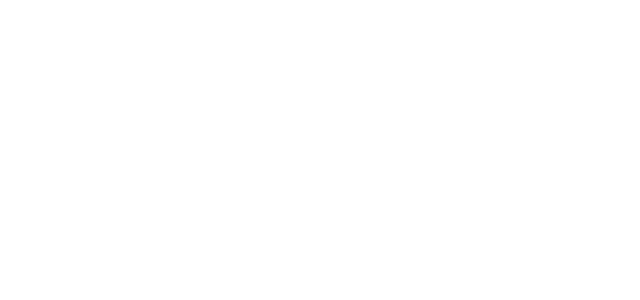
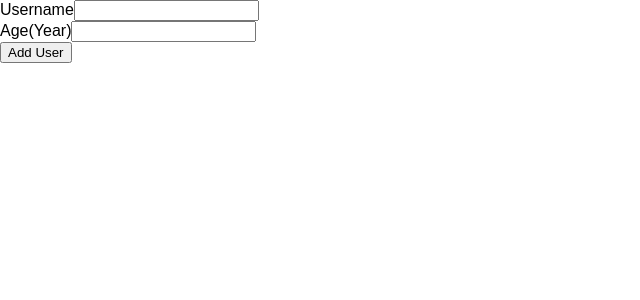
Before and after one commit to mdiserio23/react-first-app, a JavaScript app: page / in a window 1280 px wide. Shown: the top 300 px of the page, without its empty margins (0-640 px from the left). Built offline with nearby package versions, Linux system fonts and the light colour scheme; the HTML template or start-up script is replaced by a standard one.

Commit message:
first add users component

```diff
--- a/src/App.js
+++ b/src/App.js
@@ -1,7 +1,9 @@
+import AddUsers from "./components/AddUsers";
 
 function App() {
   return (
     <div >
+      <AddUsers/>
     </div>
   );
 }
--- /dev/null
+++ b/src/components/AddUsers.js
@@ -0,0 +1,30 @@
+import Input from "../project-library/Input/Input";
+import Button from "../project-library/Button/Button";
+import styles from "./AddUsers.module.css";
+
+const AddUsers = (props) => {
+  const addUserHandler = event => {
+      event.preventDefault();
+  };
+
+  return (
+    <div className={styles.addUsers}>
+      <form
+        onSubmit={addUserHandler}
+        className={styles["addUsers__form-control"]}
+      >
+        <div className={styles.addUsers__field}>
+          <label className={styles.addUsers__label}>Username</label>
+          <Input type="text"></Input>
+        </div>
+        <div className={styles.addUsers__field}>
+          <label className={styles.addUsers__label}>Age(Year)</label>
+          <Input type="number"></Input>
+        </div>
+        <Button type="submit" label="Add User" />
+      </form>
+    </div>
+  );
+};
+
+export default AddUsers;
--- /dev/null
+++ b/src/components/AddUsers.module.css
@@ -0,0 +1,15 @@
+.addUsers {
+
+}
+
+.addUsers__form-control {
+
+}
+
+.addUsers__field {
+
+}
+
+.addUsers__label {
+
+}
--- /dev/null
+++ b/src/project-library/Button/Button.js
@@ -0,0 +1,9 @@
+import styles from './Button.module.css';
+
+const Button = props => {
+    return (
+        <button className={styles.button} type={props.type} onClick={props.onClick}>{props.label}</button>
+    )
+};
+
+export default Button;
--- /dev/null
+++ b/src/project-library/Button/Button.module.css
@@ -0,0 +1,3 @@
+.button {
+
+}
--- /dev/null
+++ b/src/project-library/Input/Input.js
@@ -0,0 +1,10 @@
+import styles from './Input.module.css'
+
+const Input = props => {
+
+    return (
+        <input type={props.type} className={styles.input}/>
+    )
+};
+
+export default Input;
--- /dev/null
+++ b/src/project-library/Input/Input.module.css
@@ -0,0 +1,3 @@
+.input {
+
+}
```
